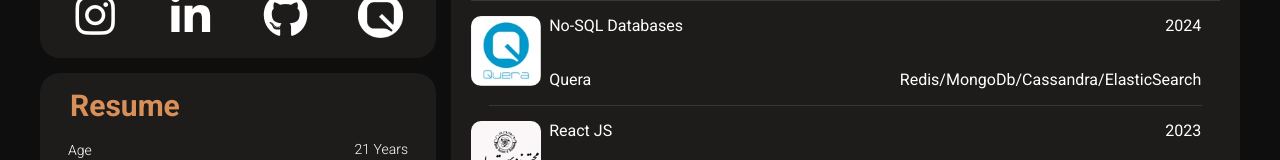
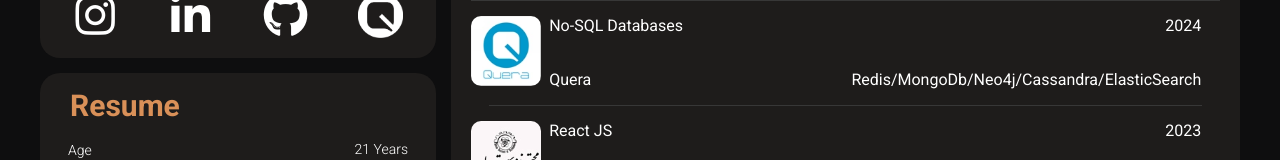
Before and after one commit to ariankoochak/PersonalWebsite, a React (Create React App) app in the folder ariankoochak/: page / in a window 1280 px wide. Shown: the part 467-627 px from the top of the page. Built offline with nearby package versions, Linux system fonts and the light colour scheme.

Commit message:
fix description for certificate

```diff
--- a/ariankoochak/src/Components/CertificatesMainDatas/CertificatesMainDatas.jsx
+++ b/ariankoochak/src/Components/CertificatesMainDatas/CertificatesMainDatas.jsx
@@ -13,7 +13,7 @@ export default function CertificatesMainDatas() {
               title="No-SQL Databases"
               institute="Quera"
               instituteIconSrc={queraLogoSrc}
-              techs="Redis/MongoDb/Cassandra/ElasticSearch"
+              techs="Redis/MongoDb/Neo4j/Cassandra/ElasticSearch"
               year="2024"
           />
           <div className="line"></div>
```
